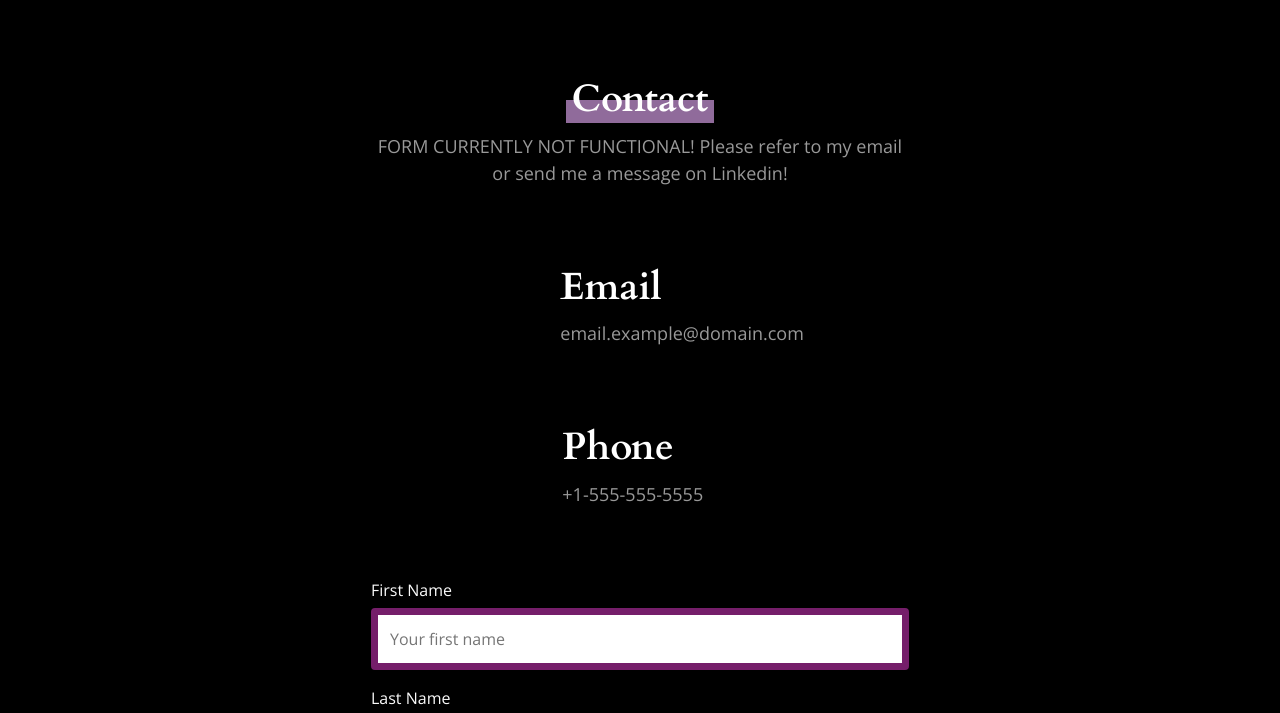
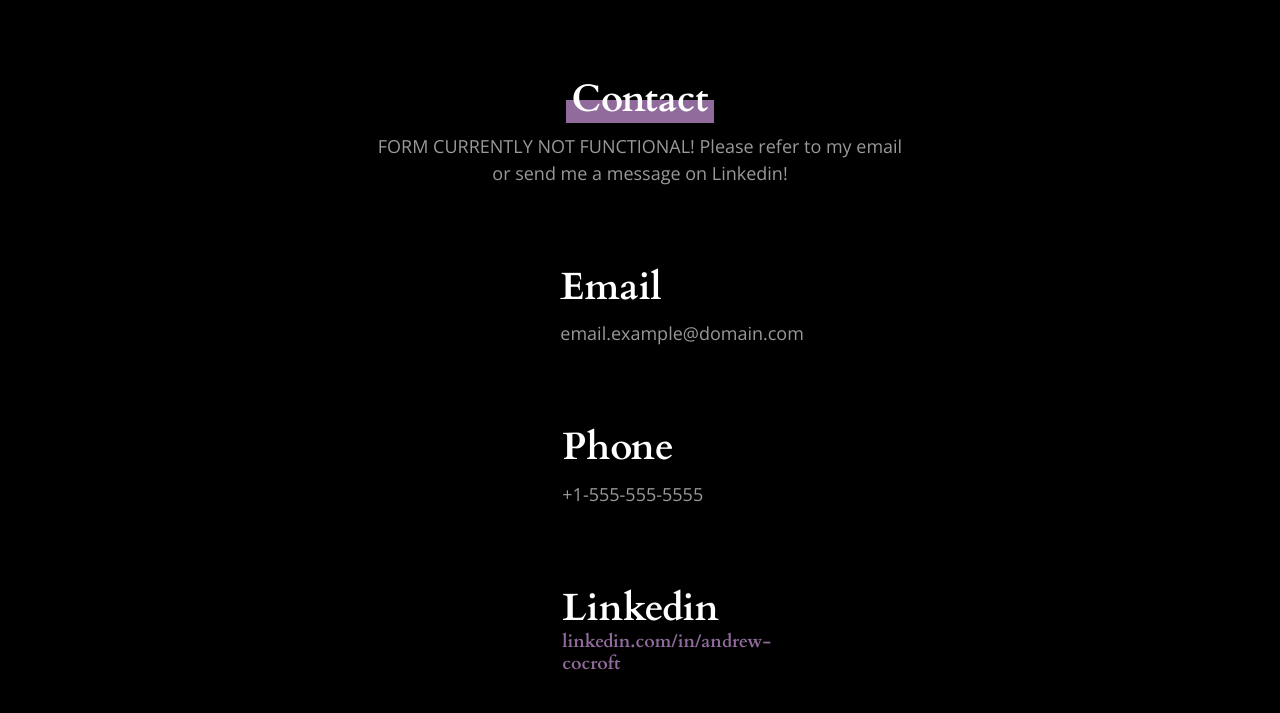
Before and after one commit to ACocroft/AC-Static-Website, a plain HTML site: page contact.html in a window 1280 px wide. Shown: the part 83-796 px from the top of the page. Drawn offline with nearby package versions, Linux system fonts and the light colour scheme.

Commit message:
Revised contact, added linkedin

```diff
--- a/contact.html
+++ b/contact.html
@@ -93,6 +93,15 @@
             <p>+1-555-555-5555</p>
           </div>
         </div>
+        <div class="row mt-5 justify-content-around">
+          <div class="linkedin col-md-2">
+            <h2>Linkedin
+              <p>
+                <a href="https://www.linkedin.com/in/andrew-cocroft-4a2952275/">linkedin.com/in/andrew-cocroft</a>
+              </p>
+            </h2>
+          </div>
+        </div>
       </div>
     </div>
   </section><!-- End Hero Section -->
```
